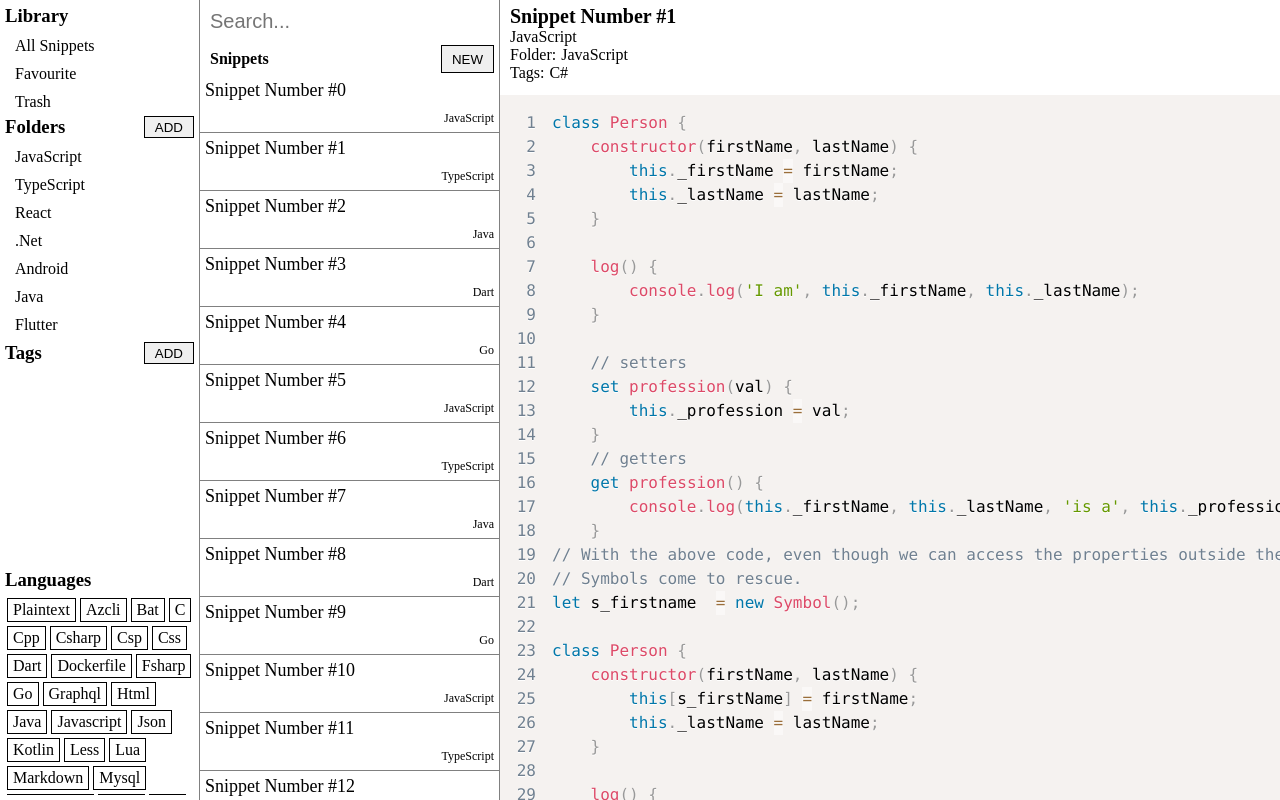
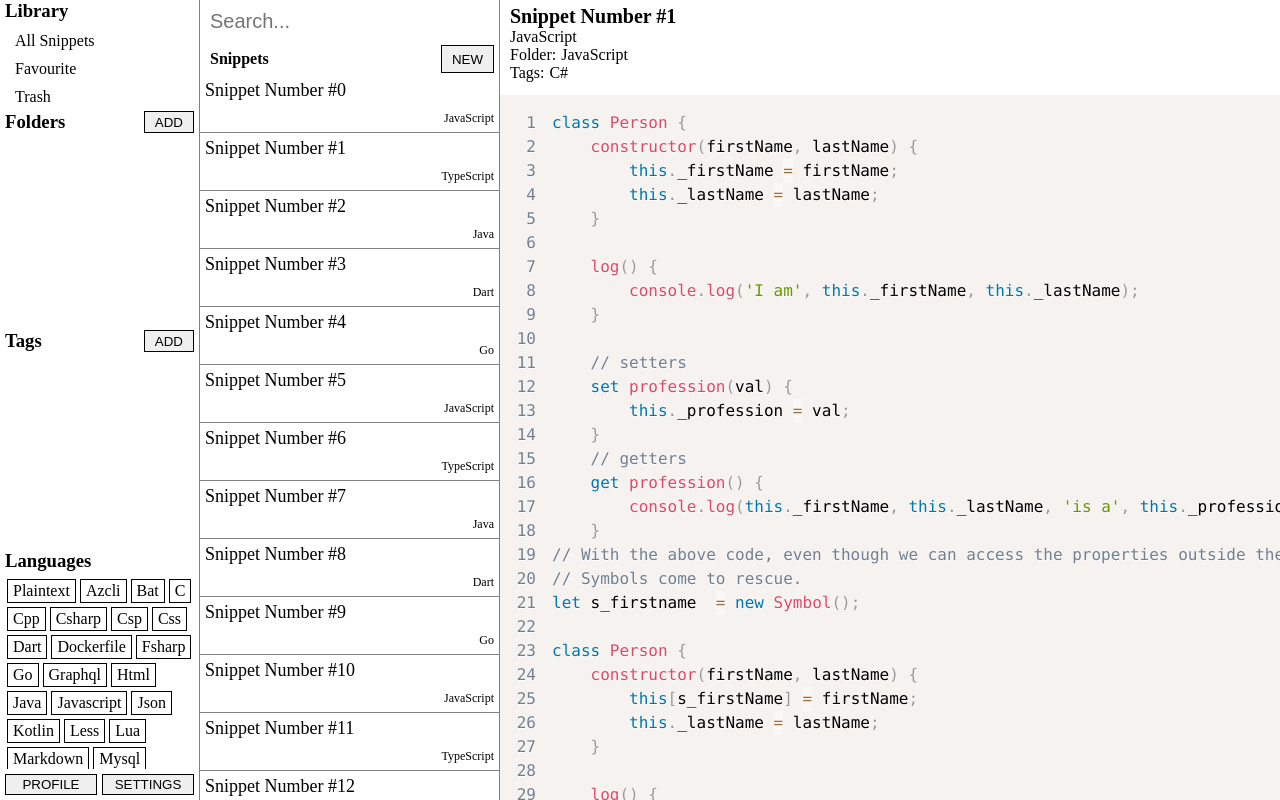
Before and after one commit to fahimshahrierrasel/ssm, a React (Create React App) app: page / in a window 1280 px wide. Built offline with nearby package versions, Linux system fonts and the light colour scheme.

Commit message:
update model, reducer and components

```diff
--- a/src/data/constants.ts
+++ b/src/data/constants.ts
@@ -1,5 +1,3 @@
-import { IDropdownItem } from "./models";
-
 export const languages = [
   "plaintext",
   "azcli",
@@ -40,9 +38,3 @@ export const languages = [
   "xml",
   "yaml",
 ];
-
-export const languageItems: IDropdownItem[] = languages.map(
-  (language, index) => {
-    return { key: index, value: language } as IDropdownItem;
-  }
-);
--- /dev/null
+++ b/src/data/helpers.ts
@@ -0,0 +1,14 @@
+import { IDropdownItem, IMeta } from "./models";
+
+function instanceOfIMeta(obj: any): obj is IMeta {
+  return "name" in obj;
+}
+
+export const arrayToItems = (items: any[]): IDropdownItem[] => {
+  return items.map((item, index) => {
+    if (instanceOfIMeta(item)) {
+      return { key: index, value: item.name } as IDropdownItem;
+    }
+    return { key: index, value: item } as IDropdownItem;
+  });
+};
--- /dev/null
+++ b/src/data/models/imeta.ts
@@ -0,0 +1,3 @@
+export interface IMeta {
+    name: string;
+}
--- a/src/data/models/index.ts
+++ b/src/data/models/index.ts
@@ -2,3 +2,4 @@ export * from "./idropdown-item";
 export * from "./ifolder";
 export * from "./itag";
 export * from "./isnippet";
+export * from "./imeta";
--- a/src/data/models/itag.ts
+++ b/src/data/models/itag.ts
@@ -1,6 +1,8 @@
-export interface ITag {
+import { IMeta } from "./imeta";
+
+export interface ITag extends IMeta {
   id: string;
   name: string;
-  create_at: Date;
+  created_at: Date;
   updated_at: Date;
 }
--- a/src/data/state/reducers/snippet.ts
+++ b/src/data/state/reducers/snippet.ts
@@ -1,13 +1,23 @@
 import { createSlice, PayloadAction } from "@reduxjs/toolkit";
-import { ISnippet } from "../../models";
+import { IFolder, ISnippet, ITag } from "../../models";
 import { AppThunk } from "../store";
+import { languages } from "../../constants";
 
 interface ISnippetReducer {
   snippets: ISnippet[];
+  folders: IFolder[];
+  tags: ITag[];
+  languages: string[];
   selectedSnippet: ISnippet | null;
 }
 
-const initailState: ISnippetReducer = { snippets: [], selectedSnippet: null };
+const initailState: ISnippetReducer = {
+  snippets: [],
+  folders: [],
+  tags: [],
+  languages: languages,
+  selectedSnippet: null,
+};
 
 const snippetSlice = createSlice({
   name: "snippets",
@@ -21,10 +31,21 @@ const snippetSlice = createSlice({
         (snippet) => snippet.id === action.payload
       ) as ISnippet;
     },
+    addFolder: (state, action: PayloadAction<IFolder>) => {
+      state.folders = [...state.folders, action.payload];
+    },
+    addTag: (state, action: PayloadAction<ITag>) => {
+      state.tags = [...state.tags, action.payload];
+    },
   },
 });
 
-export const { addSnippet, setSelectedSnippet } = snippetSlice.actions;
+export const {
+  addSnippet,
+  setSelectedSnippet,
+  addFolder,
+  addTag,
+} = snippetSlice.actions;
 
 export default snippetSlice.reducer;
 
@@ -33,8 +54,20 @@ export const createSnippet = (newSnippet: ISnippet): AppThunk => async (
   dispatch
 ) => {
   try {
-    setTimeout(() => {
-      dispatch(addSnippet(newSnippet));
-    }, 5 * 1000);
+    dispatch(addSnippet(newSnippet));
   } catch (err) {}
 };
+
+export const createFolder = (newFolder: IFolder): AppThunk => async (
+  dispatch
+) => {
+  try {
+    dispatch(addFolder(newFolder));
+  } catch (err) {}
+};
+
+export const createTag = (newTag: ITag): AppThunk => async (dispatch) => {
+  try {
+    dispatch(addTag(newTag));
+  } catch (err) {}
+};
--- a/src/views/components/sidebar/sidebar.scss
+++ b/src/views/components/sidebar/sidebar.scss
@@ -1,9 +1,8 @@
 .sidebar {
   height: 100vh;
-  padding: 5px 0;
   border-right: 1px solid gray;
   display: grid;
-  grid-template-rows: auto repeat(3, 1fr);
+  grid-template-rows: auto repeat(3, 1fr) auto;
 
   .sidebar-block {
     overflow: hidden;
@@ -64,4 +63,12 @@
   .language {
     grid-row: 4;
   }
+
+  .footer{
+    grid-row: 5;
+    display: grid;
+    padding: 5px;
+    column-gap: 5px;
+    grid-template-columns: repeat(2, 1fr);
+  }
 }
--- a/src/views/components/sidebar/sidebar.tsx
+++ b/src/views/components/sidebar/sidebar.tsx
@@ -1,36 +1,27 @@
 import React, { useState } from "react";
-import { languages } from "../../../data/constants";
+import { useSelector, useDispatch } from "react-redux";
 import OutlineButton from "../outline-button";
+import { v4 as uuidv4 } from "uuid";
 import "./sidebar.scss";
 import { capitalize } from "lodash";
 import Modal from "../modal";
 import Portal from "../../portal";
 import SimpleForm from "../simple-form";
 import OutlineItem from "../outline-item";
-
-const folders = [
-  "JavaScript",
-  "TypeScript",
-  "React",
-  ".Net",
-  "Android",
-  "Java",
-  "Flutter",
-  "Dart",
-  "Xamarin",
-  "Git",
-  "Docker",
-  "Angular",
-  "Go",
-  "Sass",
-  "Tools",
-];
+import { RootState } from "../../../data/state/reducers";
+import { addFolder, addTag } from "../../../data/state/reducers/snippet";
 
 const Sidebar = () => {
   const [showCreateFolderModal, setShowCreateFolderModal] = useState<boolean>(
     false
   );
   const [showCreateTagModal, setShowCreateTagModal] = useState<boolean>(false);
+
+  const { folders, tags, languages } = useSelector(
+    (state: RootState) => state.snippets
+  );
+
+  const dispatch = useDispatch();
 
   return (
     <div className="sidebar">
@@ -54,7 +45,11 @@ const Sidebar = () => {
         </div>
         <div className="sidebar-item">
           {folders.map((folder) => (
-            <OutlineItem key={folder} title={folder} onItemClick={() => {}} />
+            <OutlineItem
+              key={folder.id}
+              title={folder.name}
+              onItemClick={() => {}}
+            />
           ))}
         </div>
       </div>
@@ -67,6 +62,16 @@ const Sidebar = () => {
               setShowCreateTagModal(true);
             }}
           />
+        </div>
+        <div className="sidebar-item__wrap">
+          {tags.map((tag) => (
+            <OutlineItem
+              key={tag.id}
+              title={capitalize(tag.name)}
+              onItemClick={() => {}}
+              wrapped
+            />
+          ))}
         </div>
       </div>
       <div className="sidebar-block language">
@@ -83,13 +88,25 @@ const Sidebar = () => {
         </div>
       </div>
 
+      <div className="footer">
+        <OutlineButton title="PROFILE" onClick={() => {}} />
+        <OutlineButton title="SETTINGS" onClick={() => {}} />
+      </div>
+
       {showCreateFolderModal && (
         <Portal>
           <Modal title="Create Folder">
             <SimpleForm
               placeholder="Folder Name"
               onSave={(fieldValue: string) => {
-                console.log(fieldValue);
+                dispatch(
+                  addFolder({
+                    id: uuidv4(),
+                    name: fieldValue,
+                    created_at: new Date(),
+                    updated_at: new Date(),
+                  })
+                );
                 setShowCreateFolderModal(false);
               }}
               onCancel={() => setShowCreateFolderModal(false)}
@@ -104,7 +121,14 @@ const Sidebar = () => {
             <SimpleForm
               placeholder="Tag Name"
               onSave={(fieldValue: string) => {
-                console.log(fieldValue);
+                dispatch(
+                  addTag({
+                    id: uuidv4(),
+                    name: fieldValue,
+                    created_at: new Date(),
+                    updated_at: new Date(),
+                  })
+                );
                 setShowCreateTagModal(false);
               }}
               onCancel={() => setShowCreateTagModal(false)}
--- a/src/views/components/simple-form/simple-form.tsx
+++ b/src/views/components/simple-form/simple-form.tsx
@@ -15,9 +15,7 @@ const SimpleForm = ({ placeholder, onSave, onCancel }: ISimpleForm) => {
   return (
     <div className="simple-form">
       <div className="form-fields">
-
         <OutlineInput
-
           placeholder={placeholder}
           value={field}
           onChange={(newValue: string) => setField(newValue)}
--- a/src/views/components/snippet-form/snippet-form.tsx
+++ b/src/views/components/snippet-form/snippet-form.tsx
@@ -1,30 +1,28 @@
 import React, { useState } from "react";
+import { useSelector } from "react-redux";
 import { IDropdownItem } from "../../../data/models";
 import OutlineDropdown from "../outline-dropdown";
 import OutlineInput from "../outline-input";
 import OutlineMultiselect from "../outline-multiselect";
-import { languageItems, languages } from "../../../data/constants";
-import { discardSnippet } from "../../../data/state/reducers";
+import { discardSnippet, RootState } from "../../../data/state/reducers";
 import "./snippet-form.scss";
 
 import MonacoEditor from "react-monaco-editor";
 import OutlineButton from "../outline-button";
 import { useDispatch } from "react-redux";
-
-const dropdownItems = [
-  { key: 1, value: "Folder 1" },
-  { key: 2, value: "Folder 2" },
-  { key: 3, value: "Folder 3" },
-  { key: 4, value: "Folder 4" },
-  { key: 5, value: "Folder 5" },
-];
+import { arrayToItems } from "../../../data/helpers";
 
 const SnippetForm = () => {
   const dispatch = useDispatch();
   const [folder, setFolder] = useState<IDropdownItem | null>(null);
   const [language, setLanguage] = useState<IDropdownItem | null>(null);
-  const [tags, setTags] = useState<IDropdownItem[]>([]);
+  const [tag, setTag] = useState<IDropdownItem[]>([]);
   const [snippet, setSnippet] = useState("");
+
+  const { folders, tags, languages } = useSelector(
+    (state: RootState) => state.snippets
+  );
+
   return (
     <div className="snippet-form">
       <div className="meta-info">
@@ -42,21 +40,23 @@ const SnippetForm = () => {
             }}
           />
         </div>
+
         <div className="folder">
           <label>Folder</label>
           <OutlineDropdown
-            items={dropdownItems}
+            items={arrayToItems(folders)}
             selected={folder}
             onChange={(newVal: IDropdownItem) => {
               setFolder(newVal);
             }}
           />
         </div>
+
         <div className="language">
           <label>Language</label>
           <OutlineDropdown
-            items={languageItems}
-            selected={language ?? languageItems[0]}
+            items={arrayToItems(languages)}
+            selected={language ?? arrayToItems(languages)[0]}
             onChange={(newVal: IDropdownItem) => {
               setLanguage(newVal);
             }}
@@ -66,10 +66,10 @@ const SnippetForm = () => {
         <div className="tags">
           <label>Tags</label>
           <OutlineMultiselect
-            items={dropdownItems}
-            selectedItems={tags}
+            items={arrayToItems(tags)}
+            selectedItems={tag}
             onItemChange={(updateItems: IDropdownItem[]) => {
-              setTags(updateItems);
+              setTag(updateItems);
             }}
           />
         </div>
```
Also changed, not shown: src/data/models/ifolder.ts (+5 -3 lines). Lines whose indentation alone changed are shown as unchanged.
